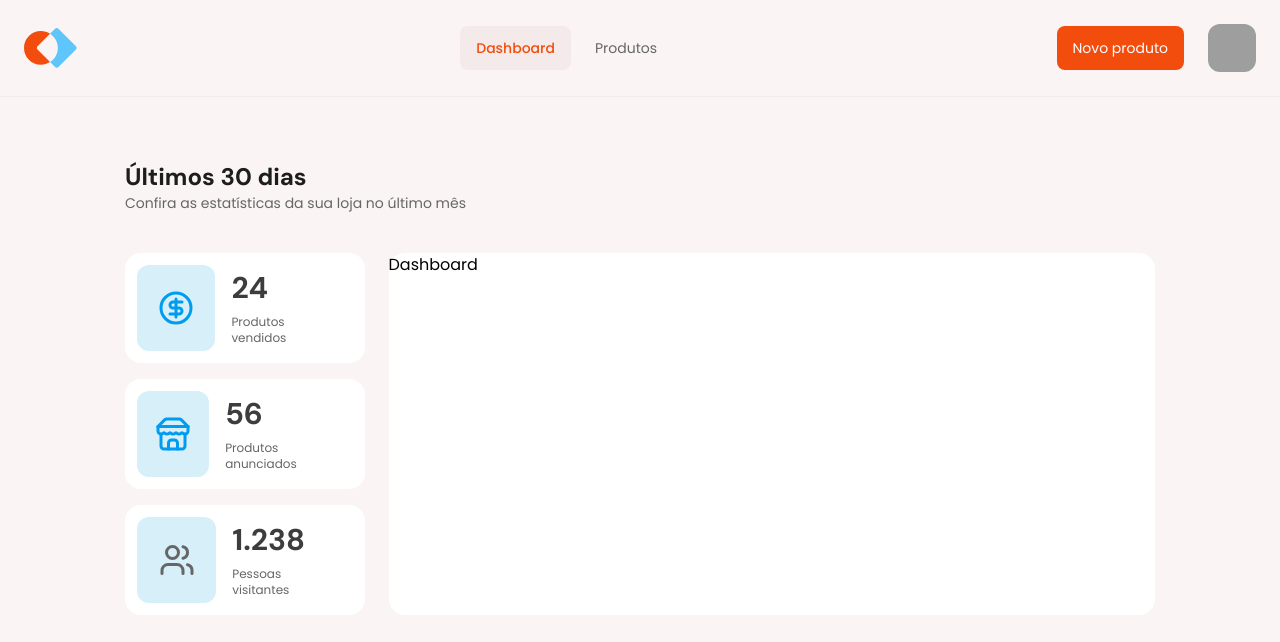
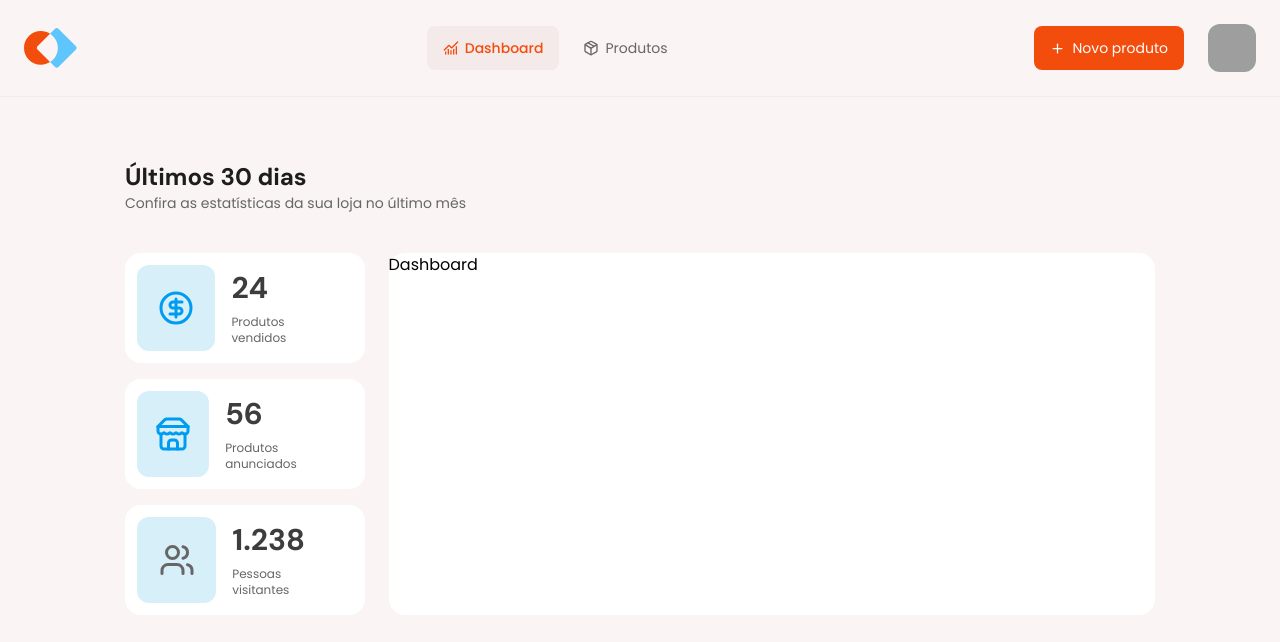
Before and after one commit to mateusfugita/marketplace, a React (Vite) app: page / in a window 1280 px wide. Shown: the top 642 px of the page. Built offline with nearby package versions, Linux system fonts and the light colour scheme; grey boxes are pictures that could not be loaded.

Commit message:
feat: add icons in header

```diff
--- a/src/components/header.tsx
+++ b/src/components/header.tsx
@@ -1,3 +1,4 @@
+import { ChartNoAxesCombined, Package, Plus } from "lucide-react"
 import { NavLink } from "./nav-link"
 
 import logo from '@/assets/Logo.svg'
@@ -9,15 +10,18 @@ export function Header(){
 
       <nav className="flex gap-2">
         <NavLink to='/'>
+          <ChartNoAxesCombined width={16} height={16} />
           Dashboard
         </NavLink>
         <NavLink to='/products'>
+          <Package width={16} height={16} />
           Produtos
         </NavLink>
       </nav>
 
       <div className="flex items-center gap-4">
-        <button className="bg-orange-base text-white rounded-lg py-3 px-4 text-sm">
+        <button className="flex items-center gap-2 bg-orange-base text-white rounded-lg py-3 px-4 text-sm">
+          <Plus width={15} height={15} />
           Novo produto
         </button>
         <img
```
